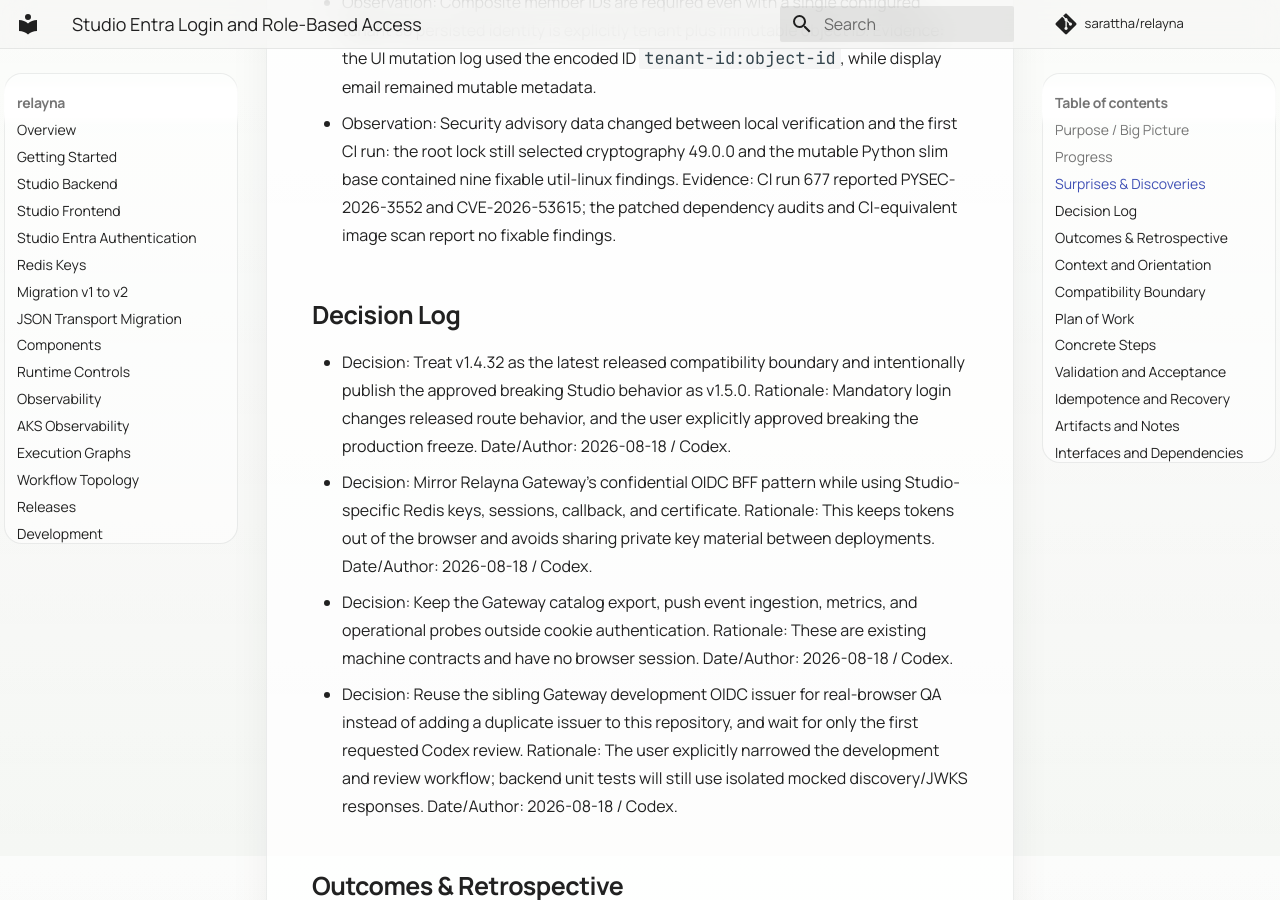
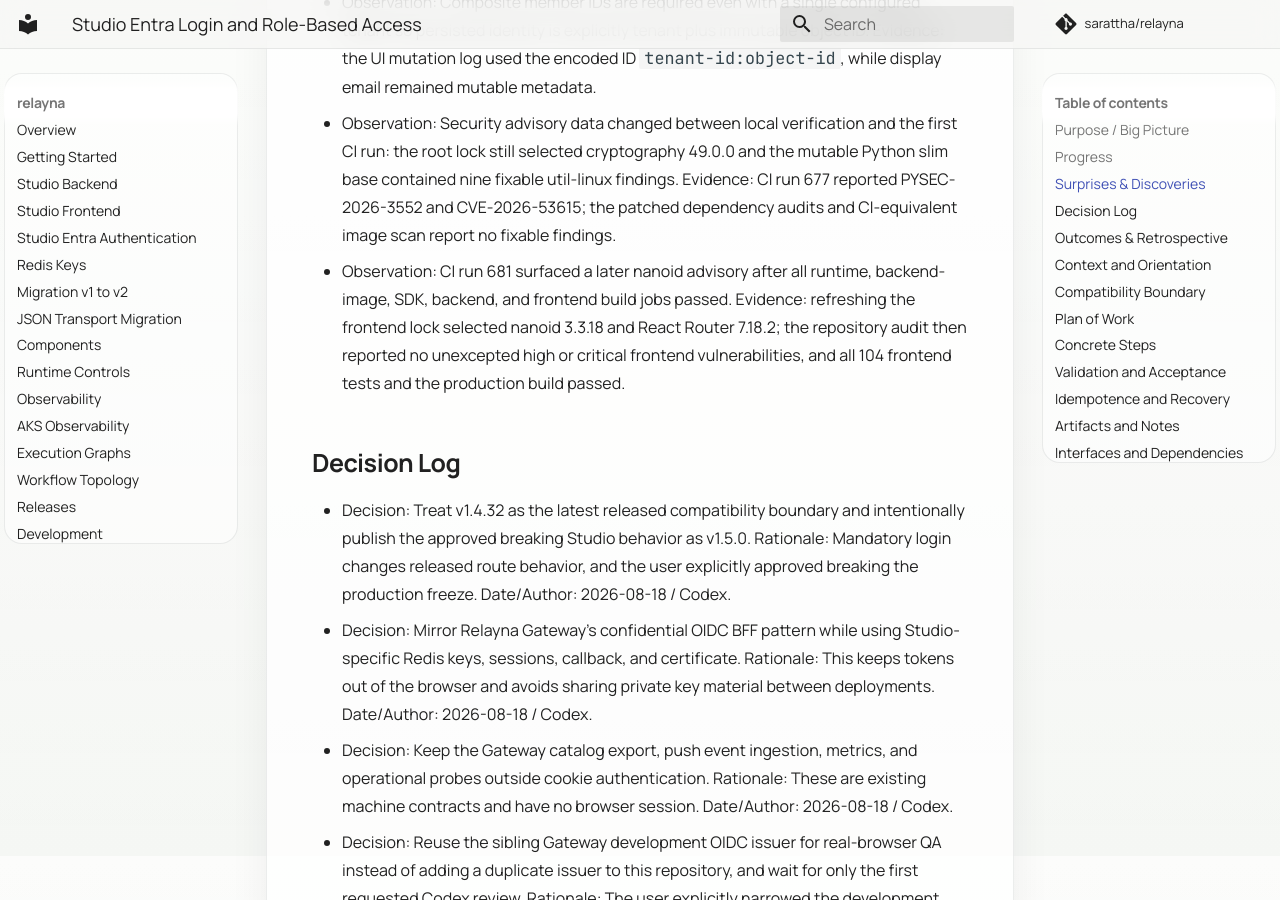
Before and after one commit to sarattha/relayna, an MkDocs documentation site: the page built from docs/execplans/studio-entra-login-rbac.md, in a window 1280 px wide and 900 px high, scrolled down 1844 px. Built offline with MkDocs 1.6.1 and Material for MkDocs 9.7.7, drawn with Linux system fonts in a browser that asks for light colours; comment, search, counter and statistics services are not loaded.

Commit message:
fix: update audited frontend dependencies

```diff
--- a/docs/execplans/studio-entra-login-rbac.md
+++ b/docs/execplans/studio-entra-login-rbac.md
@@ -48,6 +48,12 @@
   mutable Python slim base contained nine fixable util-linux findings.
   Evidence: CI run 677 reported PYSEC-2026-3552 and CVE-2026-53615; the patched
   dependency audits and CI-equivalent image scan report no fixable findings.
+- Observation: CI run 681 surfaced a later nanoid advisory after all runtime,
+  backend-image, SDK, backend, and frontend build jobs passed.
+  Evidence: refreshing the frontend lock selected nanoid 3.3.18 and React
+  Router 7.18.2; the repository audit then reported no unexcepted high or
+  critical frontend vulnerabilities, and all 104 frontend tests and the
+  production build passed.
 
 ## Decision Log
 
```
Also changed, not shown: CHANGELOG.md (+3 -2 lines), 1 other file.
